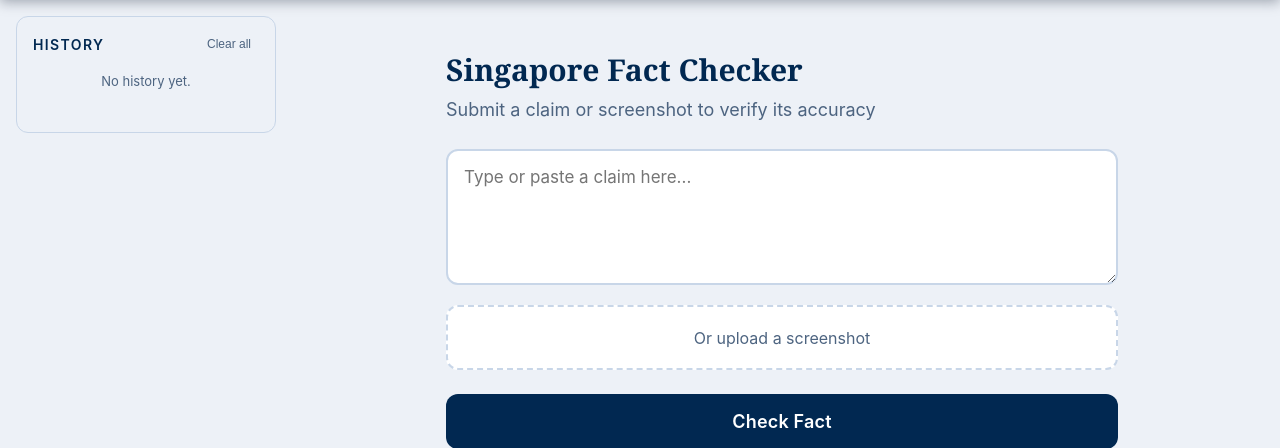
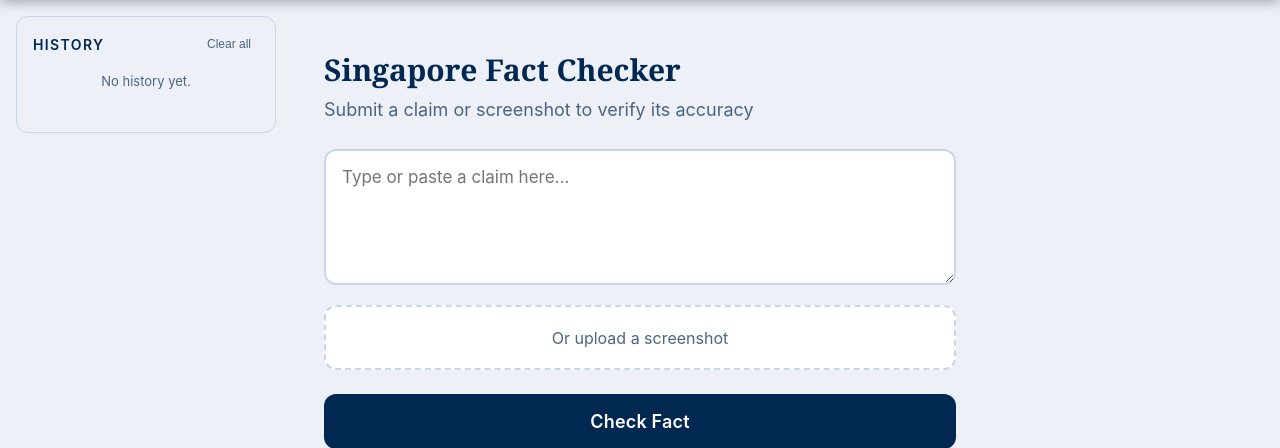
Before and after one commit to juanroldanbrz/TruthCheckSG, a FastAPI app: page / in a window 1280 px wide. Shown: the part 71-519 px from the top of the page. Run offline with FastAPI, Linux system fonts and the light colour scheme; parts of the project's set-up code (start-up, migrations or seed data) failed here and were passed over.

Commit message:
fix: center main content in full viewport with sidebar balancer
Add an invisible sidebar-balancer div (same 260px width as the sidebar)
on the right side so margin: 0 auto on main centers it relative to the
full viewport, not just the space remaining after the sidebar.

Co-Authored-By: Claude Sonnet 4.6 <noreply@anthropic.com>

```diff
--- a/src/fact_verifier/static/style.css
+++ b/src/fact_verifier/static/style.css
@@ -459,9 +459,17 @@ h2 {
   color: var(--muted);
 }
 
+.sidebar-balancer {
+  width: 260px;
+  flex-shrink: 0;
+}
+
 @media (max-width: 767px) {
   .app-layout {
     flex-direction: column;
+  }
+  .sidebar-balancer {
+    display: none;
   }
   #history-sidebar {
     width: 100%;
--- a/src/fact_verifier/templates/index.html
+++ b/src/fact_verifier/templates/index.html
@@ -111,6 +111,7 @@
         <button id="error-reset-btn" class="btn-secondary"></button>
       </section>
     </main>
+    <div class="sidebar-balancer" aria-hidden="true"></div>
   </div>
 
   <footer>
```
Also changed, not shown: img.png (added).
